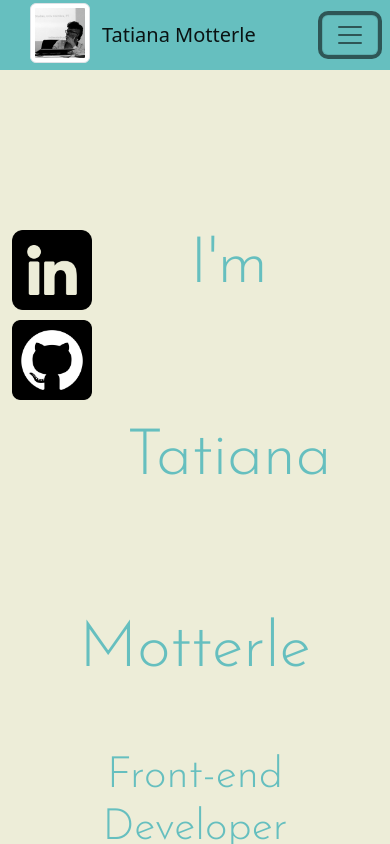
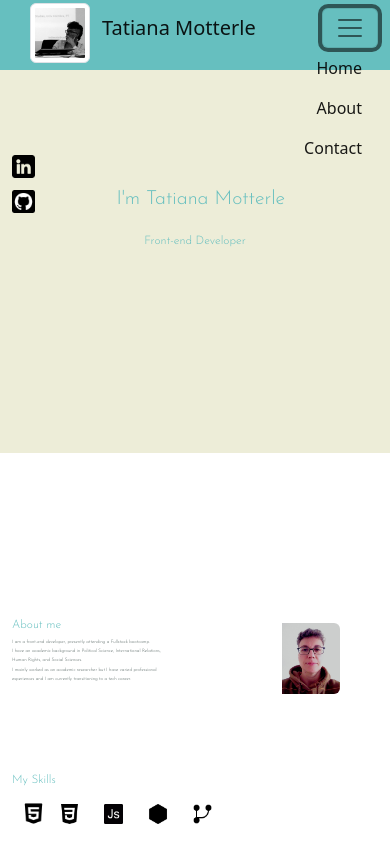
Before and after one commit to tatimutter/Portfolio, a plain HTML site: page index.html in a window 390 px wide. Both pictures are taken after a click on the button "Toggle navigation". Shown: the top 844 px of the page. Drawn offline with nearby package versions, Linux system fonts and the light colour scheme; a web font is replaced by a local one.

Commit message:
Add files via upload

```diff
--- a/index.html
+++ b/index.html
@@ -21,62 +21,51 @@
 
 <body>
 
-  <nav class="navbar fixed-top navbar-expand-lg">
+  <nav class="navbar fixed-top navbar-expand-sm">
     <div class="container-fluid">
       <img class="position-absolute top-0 start-0 img-thumbnail profile-pic" src="images\s200_tatiana.motterle.jpg" alt="my picture in b&w">
       <a class="navbar-brand">Tatiana Motterle</a>
        <button class="navbar-toggler" type="button" data-bs-toggle="collapse" data-bs-target="#navbarTogglerDemo02" aria-controls="navbarTogglerDemo02" aria-expanded="false" aria-label="Toggle navigation">
         <span class="navbar-toggler-icon"></span>
         </button>
-      <div class="offcanvas offcanvas-end" tabindex="-1" id="offcanvasNavbar" aria-labelledby="offcanvasNavbarLabel">
-        <div class="offcanvas-header">
-          <h5 class="offcanvas-title" id="offcanvasNavbarLabel">Offcanvas</h5>
-          <button type="button" class="btn-close" data-bs-dismiss="offcanvas" aria-label="Close"></button>
-        </div>
-        <div class="offcanvas-body">
+
+        <div class="collapse navbar-collapse text-end" id="navbarTogglerDemo02">
           <ul class="navbar-nav justify-content-end flex-grow-1 pe-3">
             <li class="nav-item">
               <a class="nav-link active" aria-current="page" href="#">Home</a>
             </li>
             <li class="nav-item">
-              <a class="nav-link active" aria-current="page" href="#middle-container">About</a>
+              <a class="nav-link active" aria-current="page" href="#profile-point">About</a>
             </li>
             <li class="nav-item">
             <a class="nav-link active" aria-current="page" href="#contact">Contact</a>
             </li>
 
-
-
-                <!-- <li class="nav-item dropdown">
-              <a class="nav-link dropdown-toggle" href="#" role="button" data-bs-toggle="dropdown" aria-expanded="false">
-                              </a>
-              <ul class="dropdown-menu">
-
-                <li>
-                  <hr class="dropdown-divider">
-                </li>
-                cambiamento a caso per fare nuovo commit
-                 -->
-
-
           </ul>
-          </div>
           </div>
 
 
       </div>
+
+
+
   </nav>
+
+
 
   <div class="top-container container-fluid">
 
-        <div class="btn-group-vertical float-sm-start" role="group" aria-label="Vertical button group">
+
+        <div class="btn-group-vertical float-sm-start text-nowrap"  role="group" aria-label="Vertical button group">
           <a href="https://www.linkedin.com/in/tatiana-motterle/"><img class="linkedin" src="images/linkedin.png"> </a>
           <a href="https://github.com/tatimutter"><img class="github" src="images/github.png"> </a>
         </div>
-        <div class="container-sm">
+
+        <div class="container-fluid">
                     <h1>I'm Tatiana Motterle</h1>
           <h2>Front-end Developer</h2>
         </div>
+
   </div>
 
 
@@ -84,13 +73,12 @@
 
 
 
-  <div class="middle-container" id="middle-container">
-    <div class="row">
-      <div class="col-sm-8 profile">
+  <div class="middle-container container-fluid" id="middle-container">
+     <div class="row up">
+     <div class="col-8 profile" id="profile-point">
         <h2>About me</h2>
         <p>I am a front-end developer, presently attending a Fullstack bootcamp. <br> I have an academic background in Political Science, International Relations, Human Rights, and Social Sciences. <br> I mainly worked as an academic researcher but I have varied professional experiences and I am currently transitioning to a tech career.</p>
-
-        <div class="skills">
+      <div id="skills">
         <h2>My Skills</h2>
         <img class="html" src="images\html-5.png">
 <img class="css" src="images\css-3.png">
@@ -101,20 +89,17 @@
 <img class="bootstrap" src="images\bootstrap.png">
 </div>
       </div>
-
-        <div class="col-sm-4">
-        <img class="frontal-picture rounded-end" src="images\frontal_pic.jpg" alt="Frontal picture">
+        <div class="col-4 profile">
+        <img class="frontal-picture rounded-end" id="frontal-picture" src="images\frontal_pic.jpg" alt="Frontal picture">
       </div>
 
     </div>
 
 
-  </div>
+ <!-- <div class="row down">
 
-
-<!--   <div class="middle-bottom-container">
+ <div class="skills col-8">
       <h2>My Skills</h2>
-       <div class = "skills">
                   <img class="html" src="images\html-5.png">
       <img class="css" src="images\css-3.png">
       <img class="javascript" src="images\java-script-logo.png">
@@ -122,7 +107,16 @@
       <img class="git" src="images\git.png">
       <img class="github" src="images\github.png">
       <img class="bootstrap" src="images\bootstrap.png">
-    </div> -->
+    </div>
+    <div class="col-4 skills">
+
+    </div>
+
+    </div>  -->
+  </div>
+
+
+
 
 
 
--- a/styles.css
+++ b/styles.css
@@ -1,3 +1,6 @@
+body {
+  overflow-x:hidden;
+}
 
 .navbar {
   background-color: #66bfbf;
@@ -28,7 +31,7 @@
 .top-container {
   position: relative;
   top: 60px;
-  padding: 60px 0 300px 0;
+  padding: 60px 0 200px 0;
   margin: 0;
   text-align: center;
   object-position: center;
@@ -37,50 +40,56 @@
 }
 
 
-h1 {
+
+
+
+.top-container h1 {
   margin: 50px auto 5px auto;;
-  font-size: 4rem;
+  font-size: 5vw;
   color: #66BFBF;
-  line-height: 2.5;
+  line-height: 3;
 }
 
-/* h2 {
-  font-size: 2.7rem;
+.top-container h2 {
+  font-size: 3vw;
   font-family: 'Josefin Sans', sans-serif;
   color: #66BFBF;
+  font-weight: normal;
   margin: 5px auto;
-  font-weight: 400;
-} */
+}
 
 
 
 .btn-group-vertical {
   float:left !important;
-  margin-top: 110px;
+  margin-top: 9vw;
 
 }
 
 .linkedin {
-  width: 80px;
+  width: 6vw;
   margin-bottom: 10px;
 }
 
+
+
 .github {
-  width: 80px;
+  width: 6vw;
 }
 
-
 .middle-container {
-  margin: 150px auto 100px 30px;
+  margin: 11.1vw auto 7.5vw 2.2vw;
   text-align: left;
   position: relative;
   font-family: 'Josefin Sans', sans-serif;
   color: #66BFBF;
-  padding-top: 90px;
+  padding-top: 150px;
+  margin-top: -30px;
+  padding-right: 40px;
 }
 
  .middle-container h2 {
-  font-size: 2.7rem;
+  font-size: 3vw;
   font-family: 'Josefin Sans', sans-serif;
   color: #66BFBF;
   font-weight: normal;
@@ -88,61 +97,30 @@ h1 {
 
 }
 
-.middle-container .col-sm-8 {
-  margin-top: -30px;
-  padding-right: 40px;
+.up {
+margin-bottom: -50rw;
 }
+
 
 
 p {
   line-height: 2;
+  font-size: 1.2vw;
+  padding-right: 80px;
 }
 
-.frontal-picture {
-  width: 300px;
-  margin-top: 60px;
+
+#skills {
+  margin-top: 90px;
+}
+
+#frontal-picture {
+  width: 15vw;
+
 
 }
 
 
-
-/* .skill-row {
-  width: 50%;
-  margin: 100px auto;
-  text-align: left;
-
-}
-
-.skill-pic-1 {
-  width: 25%;
-  float: left;
-  margin-right: 30px;
-}
-
-.skill-pic-2 {
-  width: 25%;
-  float: right;
-  margin-left: 30px;
-} */
-
-
-
-
-
-.top-container h1 {
-  margin: 50px auto 5px auto;;
-  font-size: 4rem;
-  color: #66BFBF;
-  line-height: 3;
-}
-
-.top-container h2 {
-  font-size: 2.7rem;
-  font-family: 'Josefin Sans', sans-serif;
-  color: #66BFBF;
-  font-weight: normal;
-  margin: 5px auto;
-}
 
 h3 {
   color: #11999E;
@@ -151,24 +129,6 @@ h3 {
 a {
   color:#11999E;
 }
-.top-cloud {
-  position: absolute;
-  right: 400px;
-  top: 0;
-  background-color: #A6D1E6;
-}
-
-.bottom-cloud {
-  position: absolute;
-}
-
-
-
-.mountain {
-  margin: 0 auto -4.5px;
-
-}
-
 
 
 .profile {
@@ -181,54 +141,15 @@ a {
   color: #40514E;
 }
 
-.middle-bottom-container {
-  position: relative;
-  top: 60px;
-  padding: 60px 0 300px 0;
-  margin-bottom: 200px;
-  text-align: center;
-  object-position: center;
-  font-family: 'Josefin Sans', sans-serif;
-  background-color: #EDEDD8;
 
-}
-
-.middle-bottom-container {
-  padding-top: 100px;
-
-}
-
-.middle-bottom-container h2 {
-  font-size: 2.7rem;
-  font-family: 'Josefin Sans', sans-serif;
-  color: #66BFBF;
-  font-weight: normal;
-  margin: 5px auto;
-}
-
-/* .skills h3 {
-  color: #66BFBF;
-  text-align: left;
-  margin-top: 40px;
-  margin-bottom: 5px;
-}
- */
-.skills {
- text-align: left;
-margin: 50px 100px 200px 0px;
-
-}
-
-
-
-.skills img {
+.middle-container img {
   margin:10px 10px 10px 10px;
-  width: 60px;
+  width: 5vw;
   align-items: left;
 }
 
-.skills .html {
-  width: 75px;
+.middle-container .html {
+  width: 5.8vw;
   margin-right: 0;
 }
 
@@ -337,5 +258,3 @@ margin: 50px 100px 200px 0px;
   color: #EAF6F6;
   font-size: 0.75rem;
 }
-
-// cambiamento a caso per nuovo commit //
```
Lines whose indentation alone changed are shown as unchanged.
